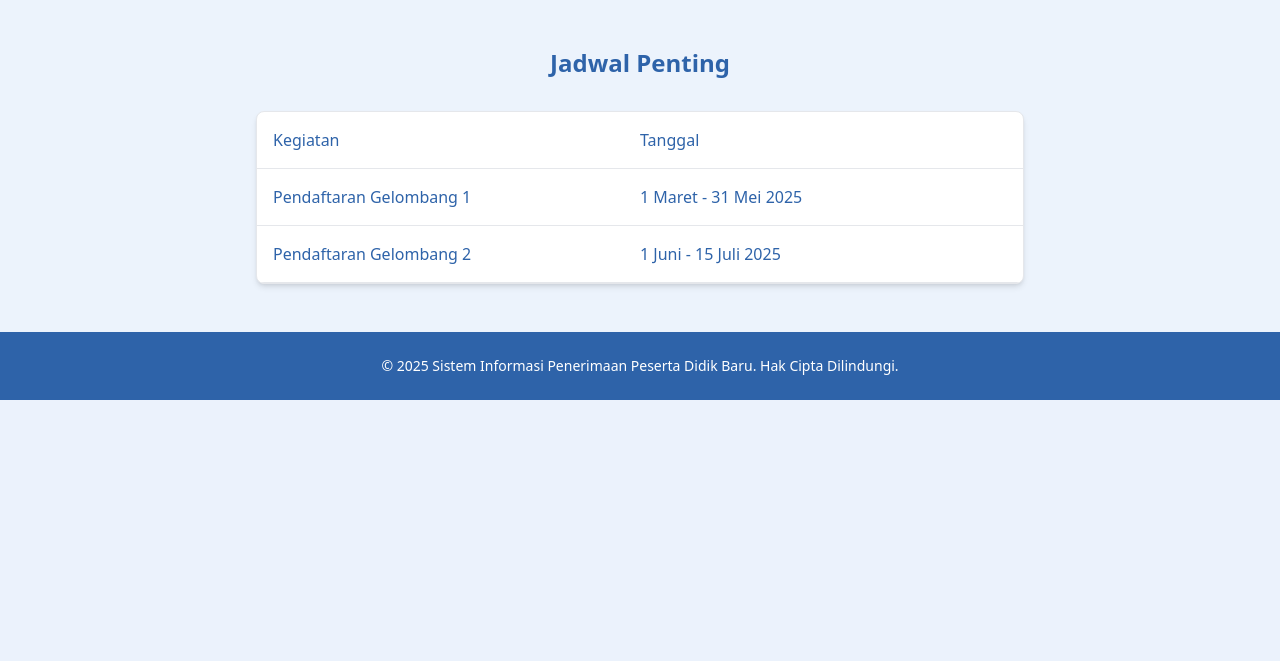
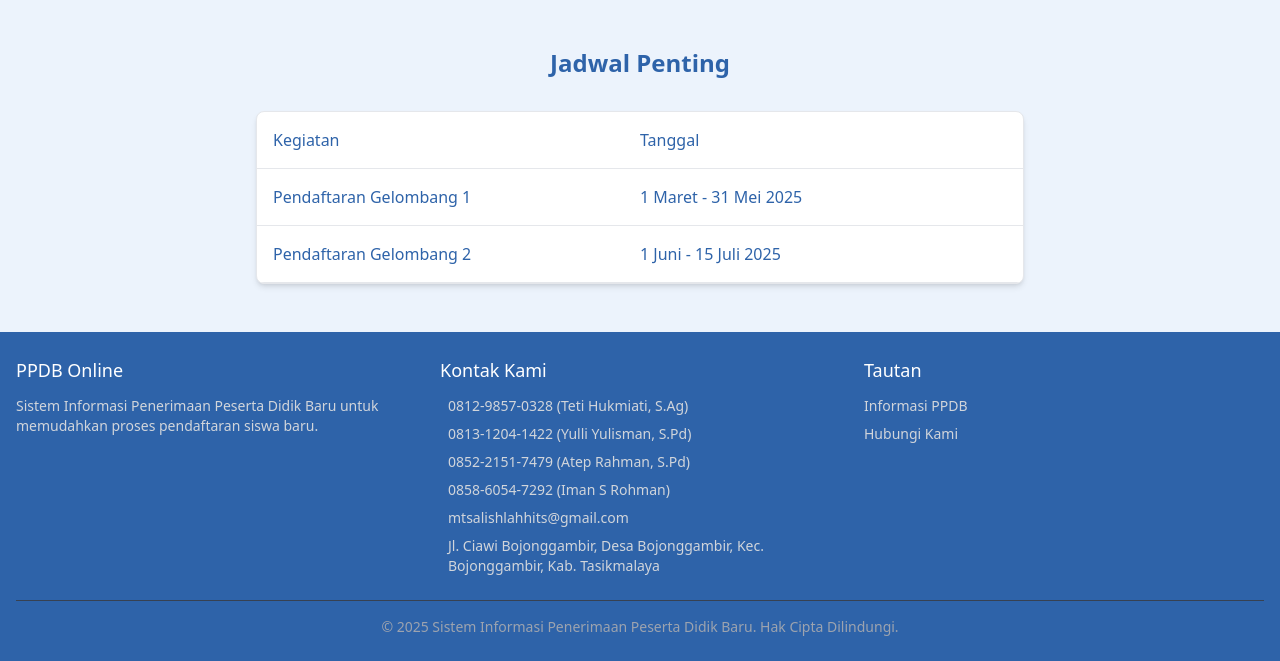
Before and after one commit to RSanzzzzz/ppdb-coba, a PHP site: page /ppdb/index.php in a window 1280 px wide. Shown: the part 797-1458 px from the top of the page. Before the commit the page ends 1197 px from the top, so only its background shows below. Run offline with PHP 8.4, Linux system fonts and the light colour scheme; some libraries are stand-ins or nearby versions.

Commit message:
add & change footer in index.php

```diff
--- a/index.php
+++ b/index.php
@@ -143,8 +143,57 @@ if (isset($_SESSION['user_id'])) {
     </main>
 
     <footer class="bg-dark py-6 text-dark-foreground">
-        <div class="container mx-auto px-4 text-center text-sm">
-            <p>© <?php echo date('Y'); ?> Sistem Informasi Penerimaan Peserta Didik Baru. Hak Cipta Dilindungi.</p>
+        <div class="container mx-auto px-4">
+            <div class="grid gap-6 md:grid-cols-3">
+                <div>
+                    <h3 class="mb-3 text-lg font-medium text-white">PPDB Online</h3>
+                    <p class="text-sm text-gray-300">
+                        Sistem Informasi Penerimaan Peserta Didik Baru untuk memudahkan proses pendaftaran siswa baru.
+                    </p>
+                </div>
+
+                <div>
+                    <h3 class="mb-3 text-lg font-medium text-white">Kontak Kami</h3>
+                    <ul class="space-y-2 text-sm text-gray-300">
+                        <li class="flex items-center gap-2">
+                            <i class="fas fa-phone-alt"></i>
+                            <span>0812-9857-0328 (Teti Hukmiati, S.Ag)</span>
+                        </li>
+                        <li class="flex items-center gap-2">
+                            <i class="fas fa-phone-alt"></i>
+                            <span>0813-1204-1422 (Yulli Yulisman, S.Pd)</span>
+                        </li>
+                        <li class="flex items-center gap-2">
+                            <i class="fas fa-phone-alt"></i>
+                            <span>0852-2151-7479 (Atep Rahman, S.Pd)</span>
+                        </li>
+                        <li class="flex items-center gap-2">
+                            <i class="fas fa-phone-alt"></i>
+                            <span>0858-6054-7292 (Iman S Rohman)</span>
+                        </li>
+                        <li class="flex items-center gap-2">
+                            <i class="fas fa-envelope"></i>
+                            <span>mtsalishlahhits@gmail.com</span>
+                        </li>
+                        <li class="flex items-center gap-2">
+                            <i class="fas fa-map-marker-alt"></i>
+                            <span>Jl. Ciawi Bojonggambir, Desa Bojonggambir, Kec. Bojonggambir, Kab. Tasikmalaya</span>
+                        </li>
+                    </ul>
+                </div>
+
+                <div>
+                    <h3 class="mb-3 text-lg font-medium text-white">Tautan</h3>
+                    <ul class="space-y-2 text-sm text-gray-300">
+                        <li><a href="?tab=info" class="hover:text-white hover:underline">Informasi PPDB</a></li>
+                        <li><a href="?tab=contact" class="hover:text-white hover:underline">Hubungi Kami</a></li>
+                    </ul>
+                </div>
+            </div>
+
+            <div class="mt-6 border-t border-gray-700 pt-4 text-center text-sm text-gray-400">
+                <p>© <?php echo date('Y'); ?> Sistem Informasi Penerimaan Peserta Didik Baru. Hak Cipta Dilindungi.</p>
+            </div>
         </div>
     </footer>
 </body>
```
